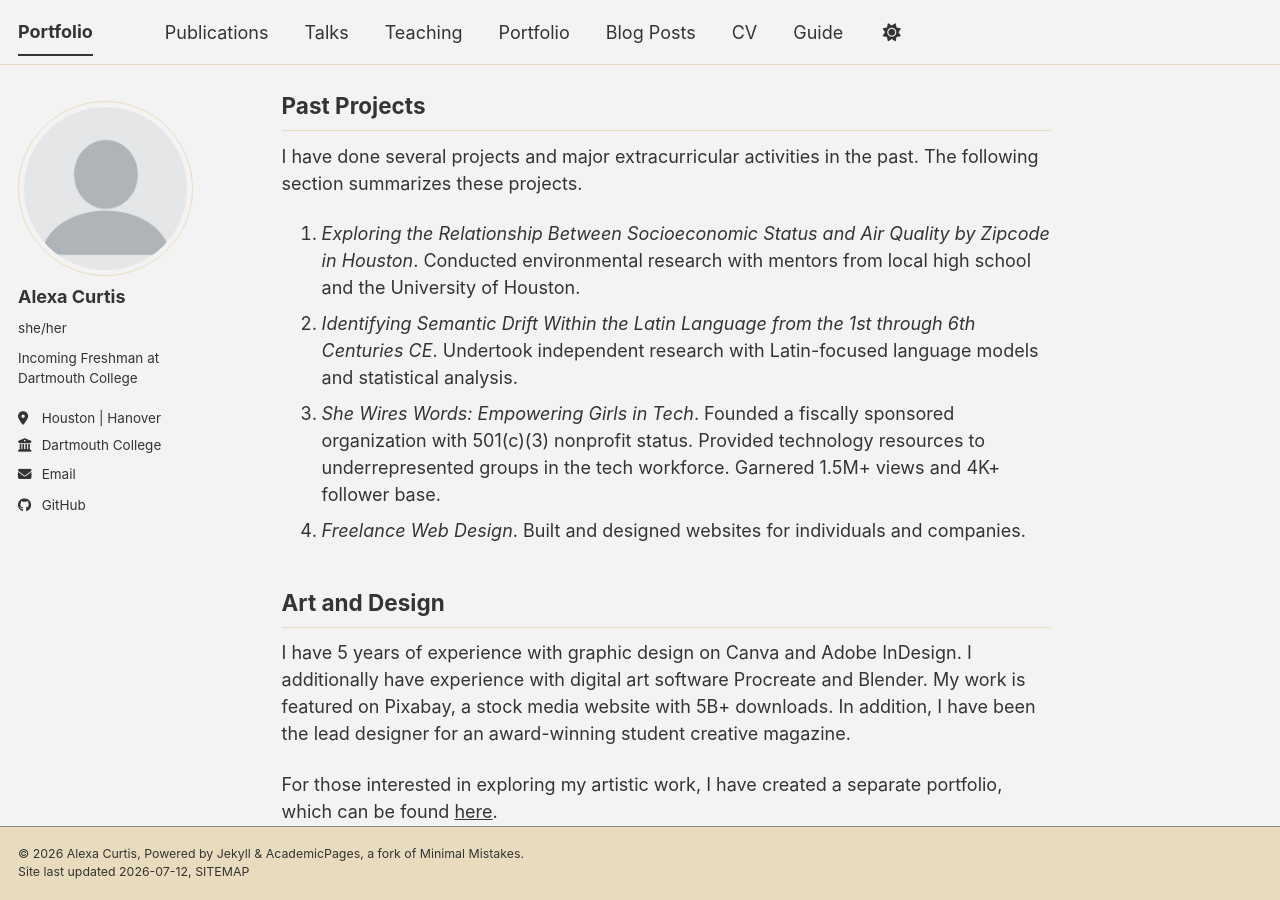
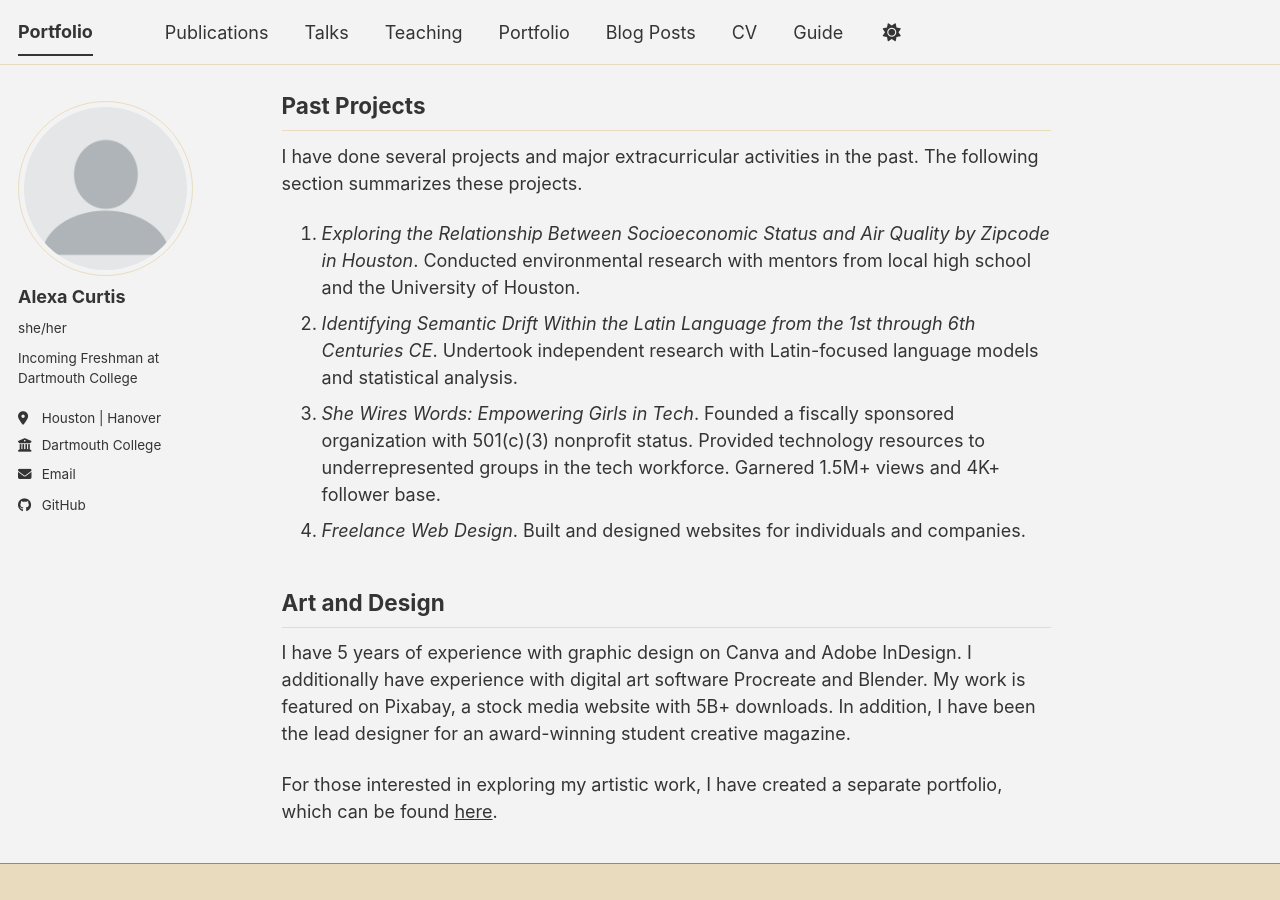
Before and after one commit to alexaycurtis/alexaycurtis.github.io, a Jekyll site: the page built from _pages/about.md, in a window 1280 px wide and 900 px high, scrolled down 566 px. Built offline with Jekyll 4.4.1, drawn with Linux system fonts in a browser that asks for light colours; a style sheet for code colours, icons or effects is not loaded.

Commit message:
Update footer.html

```diff
--- a/_includes/footer.html
+++ b/_includes/footer.html
@@ -19,7 +19,7 @@
 </div>
 {% endif %} -->
 
-<div class="page__footer-copyright">
+<!-- <div class="page__footer-copyright">
   &copy; {{ site.time | date: '%Y' }} {{ site.name | default: site.title }}, {{ site.data.ui-text[site.locale].powered_by | default: "Powered by" }} <a href="https://jekyllrb.com" rel="nofollow">Jekyll</a> &amp; <a href="https://github.com/academicpages/academicpages.github.io">AcademicPages</a>, a fork of <a href="https://mademistakes.com/work/minimal-mistakes-jekyll-theme/" rel="nofollow">Minimal Mistakes</a>.<br />
   Site last updated {{ "now" | date: '%Y-%m-%d' }}, <a href="/sitemap/" style="text-transform: uppercase;">{{ site.data.ui-text[site.locale].site_map | default: "Sitemap" }}</a>
-</div>
+</div> -->
```
